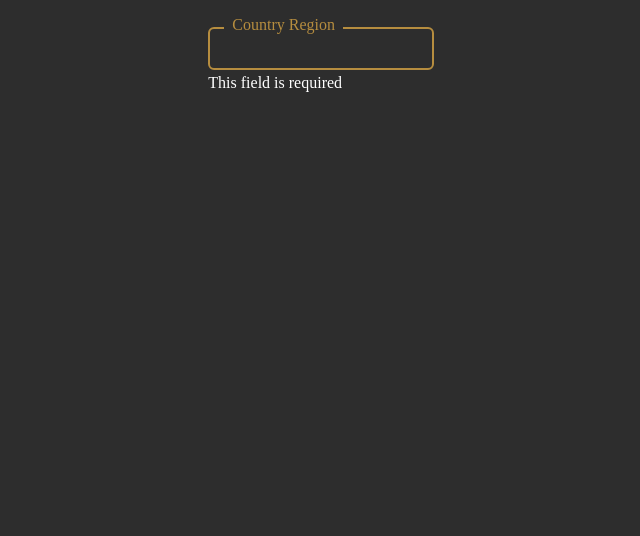
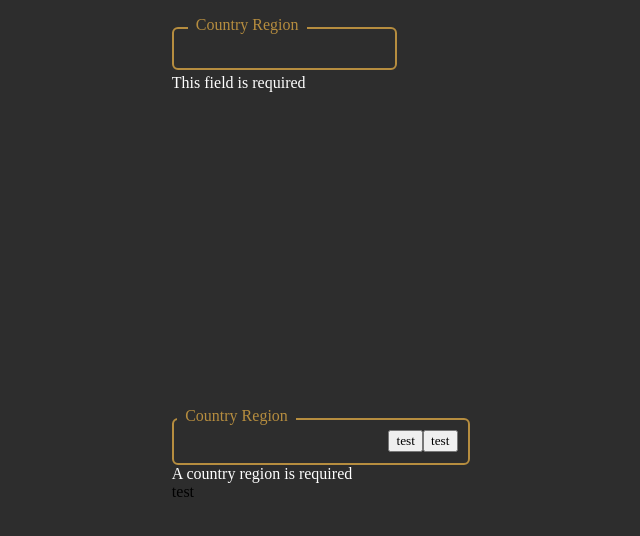
Before and after one commit to reecewbourgeois/mui-base-testing, a React (Vite) app: page / in a window 1280 px wide. Shown: the top 536 px of the page, without its empty margins (319-959 px from the left). Built offline with nearby package versions, Linux system fonts and the light colour scheme; a web font is replaced by a local one.

Commit message:
started autocomplete

```diff
--- /dev/null
+++ b/src/component-lib/AutocompleteBaseGenerator.tsx
@@ -0,0 +1,44 @@
+import React, { useMemo } from 'react';
+import { TextFieldBaseGenerator, TextFieldBaseComponentProps, TextFieldBaseProps } from './TextFieldBaseGenerator';
+
+/** All AutocompleteBase props minus styling props */
+export type AutocompleteBaseComponentProps = TextFieldBaseComponentProps;
+
+export type AutocompleteBaseProps = AutocompleteBaseComponentProps & TextFieldBaseProps;
+/**
+ * <description here>
+ */
+export function AutocompleteBaseGenerator(props: AutocompleteBaseProps) {
+    const {
+        id,
+        label,
+        disabled,
+        disabledClassName,
+        inputClassName,
+        labelClassName,
+        onChange,
+        placeholder,
+        value,
+        helperText,
+        helperTextClassName,
+        invalidStateClassName,
+        valid,
+    } = props;
+
+    const { InputBaseInput, InputBaseLabel, TextFieldBaseHelperText } = TextFieldBaseGenerator({
+        ...props,
+        disableClassNameMangle: true,
+    });
+
+    // TODO: React Portal
+    const OptionsPopup = useMemo(() => {
+        return <div>test</div>;
+    }, []);
+
+    return {
+        InputBaseInput,
+        InputBaseLabel,
+        TextFieldBaseHelperText,
+        OptionsPopup,
+    };
+}
--- a/src/component-lib/generateInputBase.tsx
+++ b/src/component-lib/InputBaseGenerator.tsx
@@ -28,7 +28,7 @@ export type InputBaseProps = InputBaseComponentProps & {
 /**
  * Generates the base components for an input field with label.
  */
-export function generateInputBase(props: InputBaseProps) {
+export function InputBaseGenerator(props: InputBaseProps) {
     const {
         disableClassNameMangle,
         disabled,
--- a/src/component-lib/generateTextFieldBase.tsx
+++ b/src/component-lib/TextFieldBaseGenerator.tsx
@@ -1,5 +1,5 @@
 import React, { useMemo } from 'react';
-import { generateInputBase, InputBaseComponentProps, InputBaseProps } from './generateInputBase';
+import { InputBaseGenerator, InputBaseComponentProps, InputBaseProps } from './InputBaseGenerator';
 
 /** All TextFieldBase props minus styling props */
 export type TextFieldBaseComponentProps = InputBaseComponentProps & {
@@ -22,7 +22,7 @@ export type TextFieldBaseProps = TextFieldBaseComponentProps &
  * Generates the base components for a text field with a label
  * and helper text.
  */
-export function generateTextFieldBase(props: TextFieldBaseProps) {
+export function TextFieldBaseGenerator(props: TextFieldBaseProps) {
     const {
         helperText,
         helperTextClassName,
@@ -45,7 +45,7 @@ export function generateTextFieldBase(props: TextFieldBaseProps) {
     }, [helperText, helperTextClassName]);
 
     return {
-        ...generateInputBase({
+        ...InputBaseGenerator({
             ...props,
             disableClassNameMangle: true,
             inputClassName: generateClassName(inputClassName),
--- a/src/modules/AccentAutocomplete/AccentAutocomplete.tsx
+++ b/src/modules/AccentAutocomplete/AccentAutocomplete.tsx
@@ -1,21 +1,42 @@
 import React from 'react';
 import styles from './_AccentAutocomplete.module.scss';
-import { AutocompleteBase } from '../../component-lib/AutocompleteBase';
-import { TextFieldBaseComponentProps } from '../../component-lib/generateTextFieldBase';
+import {
+    AutocompleteBaseComponentProps,
+    AutocompleteBaseGenerator,
+} from '../../component-lib/AutocompleteBaseGenerator';
+import { TextFieldBaseComponentProps } from '../../component-lib/TextFieldBaseGenerator';
 
-type AccentAutocompleteProps = TextFieldBaseComponentProps;
+type AccentAutocompleteProps = AutocompleteBaseComponentProps;
 /**
  * <description here>
  */
 export function AccentAutocomplete(props: AccentAutocompleteProps): React.ReactElement {
+    const { id, label, disabled, helperText, onChange, placeholder, valid, value } = props;
+
+    const { InputBaseInput, InputBaseLabel, TextFieldBaseHelperText, OptionsPopup } = AutocompleteBaseGenerator({
+        ...props,
+        disabledClassName: styles.disabled,
+        helperTextClassName: styles.helperText,
+        inputClassName: styles.input,
+        invalidStateClassName: styles.invalid,
+        labelClassName: styles.label,
+    });
+
     return (
-        <AutocompleteBase
-            {...props}
-            disabledClassName=""
-            helperTextClassName=""
-            invalidStateClassName=""
-            inputClassName=""
-            labelClassName=""
-        />
+        <div className={styles.accentAutocompleteContainer}>
+            {InputBaseLabel}
+
+            <div className={styles.inputContainer}>
+                {InputBaseInput}
+
+                <button>test</button>
+
+                <button>test</button>
+            </div>
+
+            {TextFieldBaseHelperText}
+
+            {OptionsPopup}
+        </div>
     );
 }
--- a/src/modules/AccentAutocomplete/_AccentAutocomplete.module.scss
+++ b/src/modules/AccentAutocomplete/_AccentAutocomplete.module.scss
@@ -1 +1,74 @@
 @use '../../styles/include_me' as *;
+
+$padding: calc($fontSize / 1.5); // Ensures proper scaling of entire component
+$backgroundColor: $primaryBackground;
+
+.accentAutocompleteContainer {
+    position: relative;
+
+    display: grid;
+
+    width: min-content; // Adjust based on font size
+    height: min-content;
+
+    background-color: $backgroundColor;
+
+    padding: $padding;
+
+    .label {
+        position: absolute;
+        top: 0; // And for my next trick...
+        left: 2ch; // Show border on left side of label
+
+        padding: 0 1ch; // Spacing between label and border
+
+        font-size: $fontSize;
+        color: $accentColor;
+
+        background-color: $backgroundColor;
+
+        &.invalid {
+            color: $accentColorInvalid;
+        }
+    }
+
+    .inputContainer {
+        display: flex;
+
+        border: $border $accentColor;
+        border-radius: $borderRadius;
+
+        padding: $padding;
+
+        .input {
+            font-size: $fontSize;
+            color: $textColor;
+
+            background-color: $backgroundColor;
+
+            border: none;
+
+            &:focus-visible {
+                outline: none;
+                border-color: $accentColorFocused;
+            }
+
+            &.invalid {
+                border-color: $accentColorInvalid;
+            }
+
+            &.disabled {
+                border-color: $accentColorDisabled;
+            }
+        }
+    }
+
+    .helperText {
+        font-size: $fontSize;
+        color: $textColor;
+
+        &.invalid {
+            color: $accentColorInvalid;
+        }
+    }
+}
--- a/src/modules/AccentTextField/AccentTextField.tsx
+++ b/src/modules/AccentTextField/AccentTextField.tsx
@@ -1,11 +1,11 @@
 import React from 'react';
 import styles from './_AccentTextField.module.scss';
-import { generateTextFieldBase, TextFieldBaseComponentProps } from '../../component-lib/generateTextFieldBase';
+import { TextFieldBaseGenerator, TextFieldBaseComponentProps } from '../../component-lib/TextFieldBaseGenerator';
 
 type AccentTextFieldProps = TextFieldBaseComponentProps;
 
 export function AccentTextField(props: AccentTextFieldProps): React.ReactElement {
-    const { InputBaseInput, InputBaseLabel, TextFieldBaseHelperText } = generateTextFieldBase({
+    const { InputBaseInput, InputBaseLabel, TextFieldBaseHelperText } = TextFieldBaseGenerator({
         ...props,
         inputClassName: styles.input,
         labelClassName: styles.label,
--- a/src/pages/App/App.tsx
+++ b/src/pages/App/App.tsx
@@ -1,6 +1,7 @@
 import React from 'react';
 import styles from './App.module.scss';
 import { AccentTextField } from '../../modules/AccentTextField/AccentTextField';
+import { AccentAutocomplete } from '../../modules/AccentAutocomplete/AccentAutocomplete';
 
 export function App(): React.ReactElement {
     const [value, setValue] = React.useState('');
@@ -8,7 +9,7 @@ export function App(): React.ReactElement {
     return (
         <div className={styles.app}>
             <AccentTextField
-                id="accent-test"
+                id="accent-text-field-test"
                 label="Country Region"
                 helperText="This field is required"
                 value={value}
@@ -16,6 +17,12 @@ export function App(): React.ReactElement {
                     setValue(event.target.value);
                 }}
             />
+
+            <AccentAutocomplete
+                id="accent-autocomplete-test"
+                label="Country Region"
+                helperText="A country region is required"
+            />
         </div>
     );
 }
```
Also changed, not shown: src/component-lib/AutocompleteBase.tsx (deleted, +0 -39 lines).
